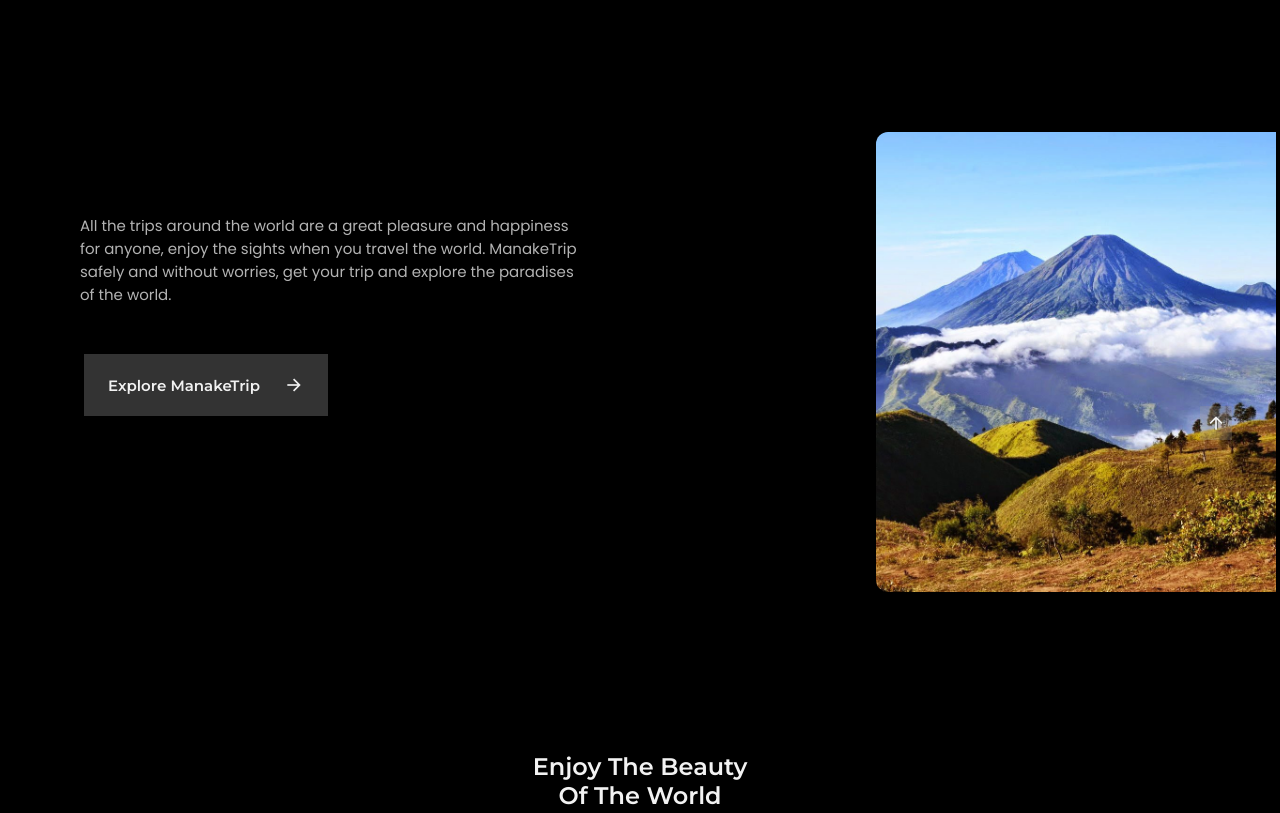
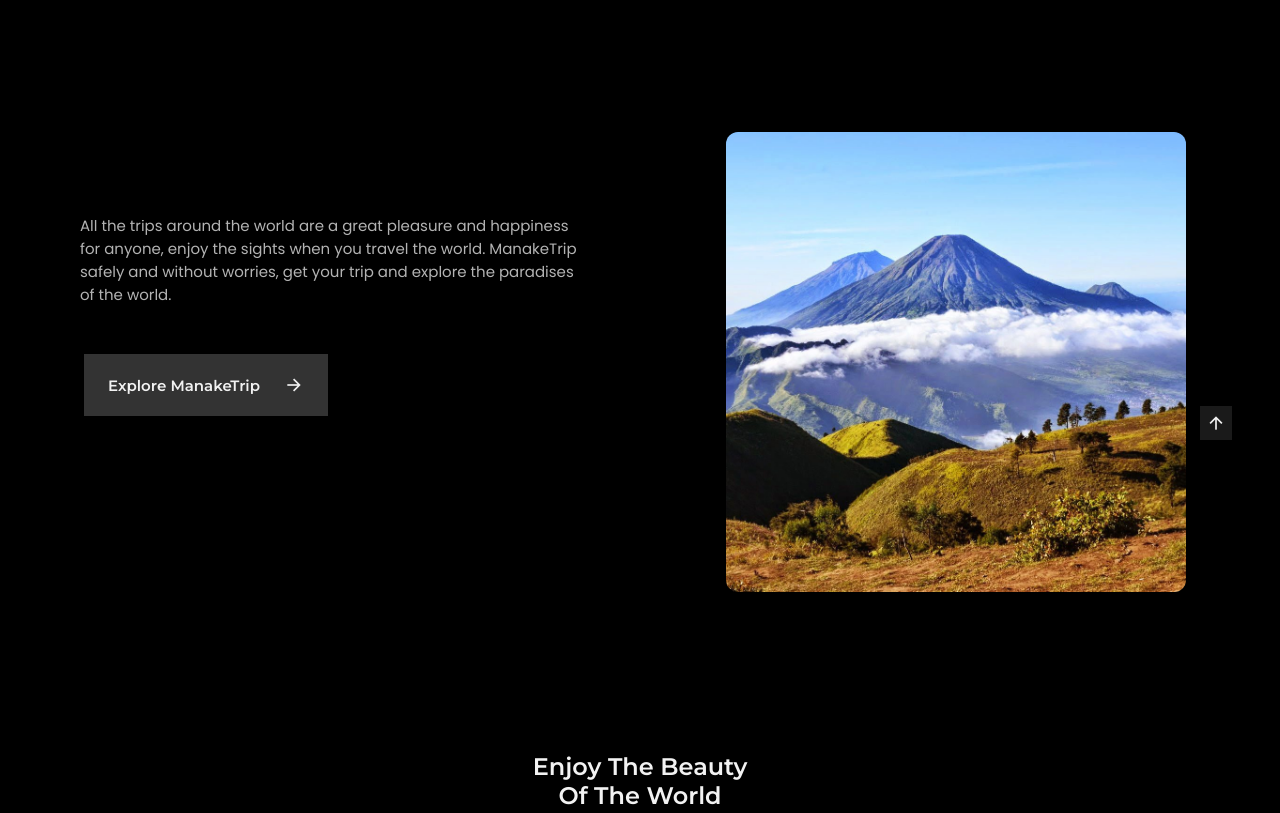
Before and after one commit to Akhfabgss/manake-trip, a plain HTML site: page index.html in a window 1280 px wide. Shown: the part 760-1573 px from the top of the page. Drawn offline with nearby package versions, Linux system fonts and the light colour scheme.

Commit message:
Second commit

```diff
--- a/assets/css/style.css
+++ b/assets/css/style.css
@@ -299,12 +299,12 @@ img{
 }
 
 .home__card{
+    border-radius: 12px;
     position: relative;
     overflow: hidden;
 }
 
 .home__card-img{
-    border-radius: 12px;
     transition: transform .4s;
 }
 
@@ -373,6 +373,7 @@ img{
 }
 
 .about__image{
+    border-radius: 12px;
     position: relative;
     justify-self: center;
     overflow: hidden;
@@ -380,7 +381,6 @@ img{
 
 .about__img{
     width: 300px;
-    border-radius: 12px;
     transition: transform .4s;
 }
 
@@ -544,13 +544,13 @@ img{
 }
 
 .join__image{
+    border-radius: 12px;
     position: relative;
     justify-self: start; /* ganti dari center ke start */
     overflow: hidden;
 }
 
 .join__img{
-    border-radius: 12px;
     width: 300px;
     transition: transform .4s;
 }
@@ -863,9 +863,12 @@ img{
         text-align: left;
     }
 
+    .about__image{
+        margin-right: 5rem;
+    }
+
     .about__img{
         width: 460px;
-        margin-left: 10rem;
     }
 
     .btn-about{
```
